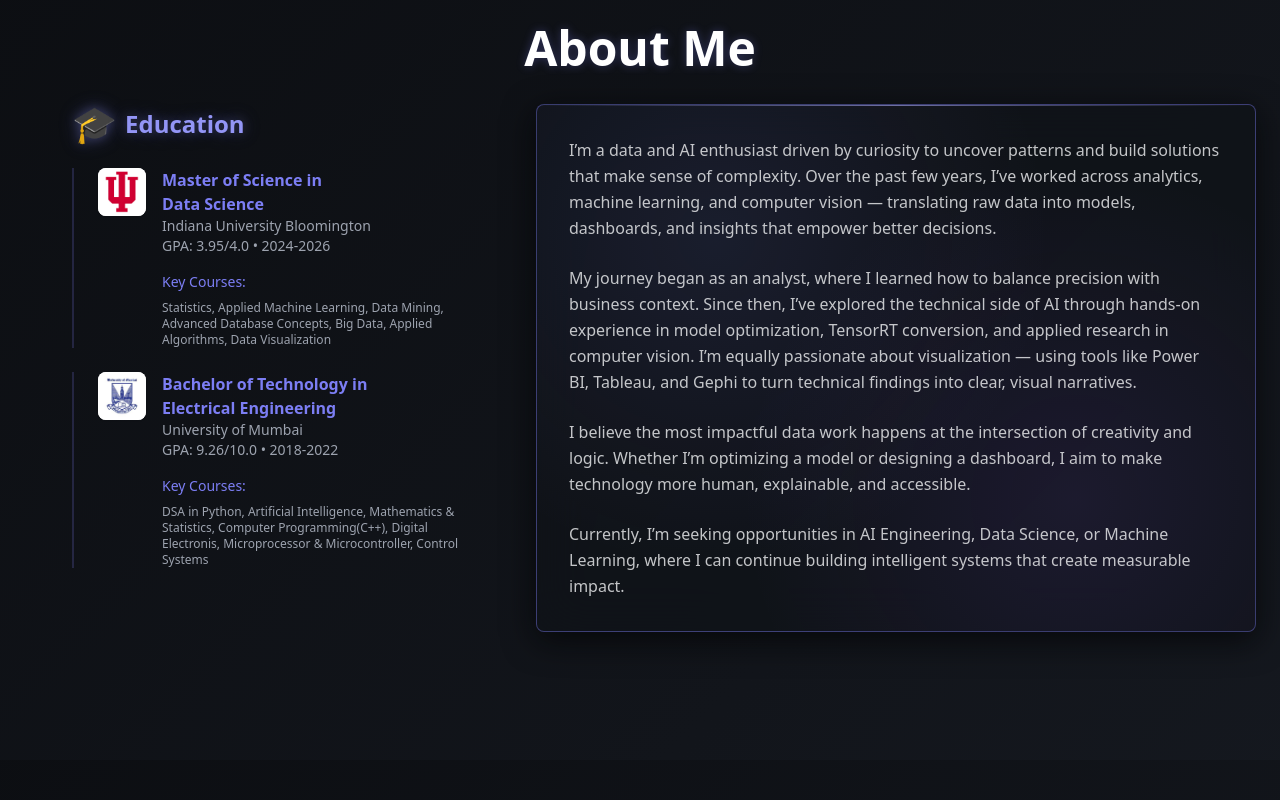
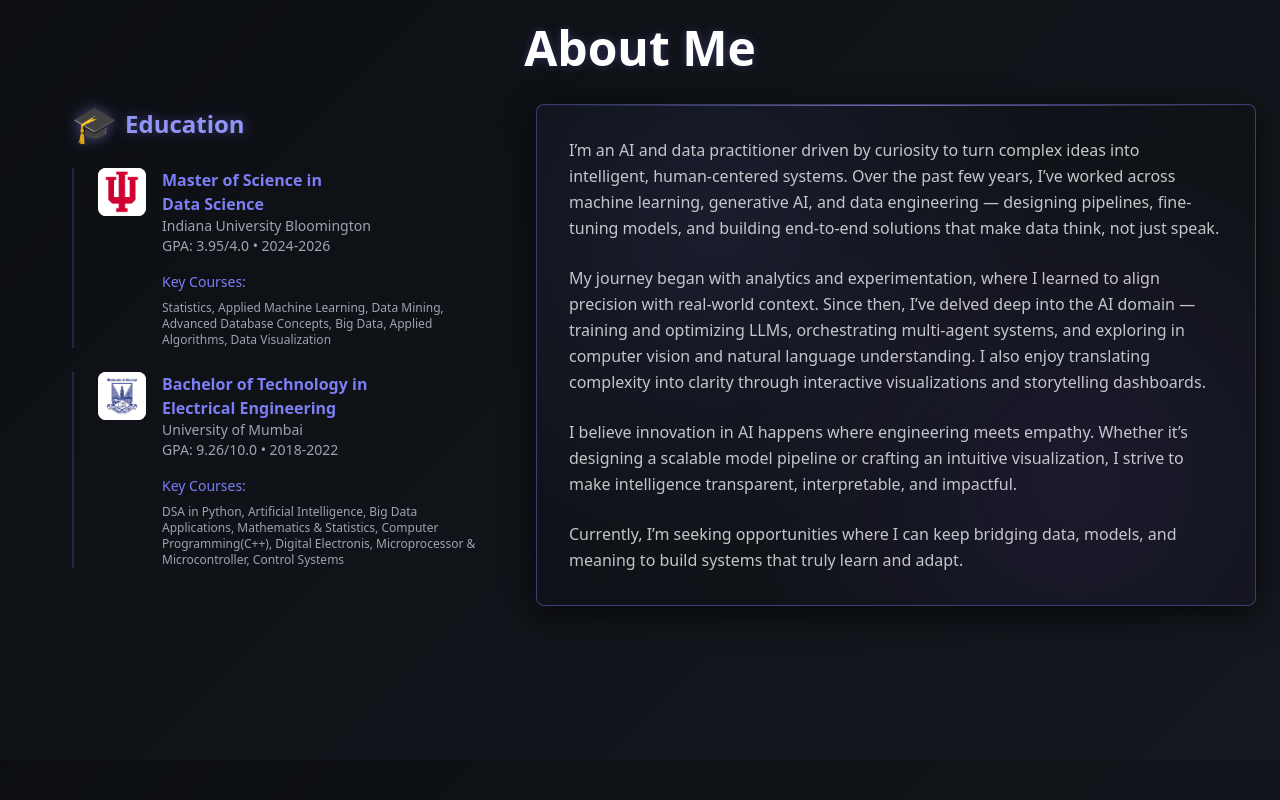
Before and after one commit to NeelShah09/neelshah09.github.io, a React (Vite) app: page / in a window 1280 px wide. Shown: the part 840-1640 px from the top of the page. Built offline with nearby package versions, Linux system fonts and the light colour scheme; the HTML template or start-up script is replaced by a standard one.

Commit message:
Minor changes

```diff
--- a/src/components/AboutSection.tsx
+++ b/src/components/AboutSection.tsx
@@ -69,7 +69,7 @@ const AboutSection = () => {
                   <div className="ml-16">
                     <h5 className="text-sm font-medium text-primary mb-2">Key Courses:</h5>
                     <div className="grid grid-cols-1 gap-1 text-xs text-muted-foreground">
-                      <span>DSA in Python, Artificial Intelligence, Mathematics & Statistics, Computer Programming(C++), Digital Electronis, Microprocessor & Microcontroller, Control Systems</span>
+                      <span>DSA in Python, Artificial Intelligence, Big Data Applications, Mathematics & Statistics, Computer Programming(C++), Digital Electronis, Microprocessor & Microcontroller, Control Systems</span>
                     </div>
                   </div>
                 </div>
@@ -83,28 +83,28 @@ const AboutSection = () => {
                   {/* Introduction */}
                   <div className="space-y-2">
                     <p className="text-foreground/80 leading-relaxed">
-                      I’m a data and AI enthusiast driven by curiosity to uncover patterns and build solutions that make sense of complexity. Over the past few years, I’ve worked across analytics, machine learning, and computer vision — translating raw data into models, dashboards, and insights that empower better decisions.
+                    I’m an AI and data practitioner driven by curiosity to turn complex ideas into intelligent, human-centered systems. Over the past few years, I’ve worked across machine learning, generative AI, and data engineering — designing pipelines, fine-tuning models, and building end-to-end solutions that make data think, not just speak.
                     </p>
                   </div>
 
                   {/* Paragraph 1 - Academic Foundation */}
                   <div className="space-y-2">
                     <p className="text-foreground/80 leading-relaxed">
-                      My journey began as an analyst, where I learned how to balance precision with business context. Since then, I’ve explored the technical side of AI through hands-on experience in model optimization, TensorRT conversion, and applied research in computer vision. I’m equally passionate about visualization — using tools like Power BI, Tableau, and Gephi to turn technical findings into clear, visual narratives.
+                    My journey began with analytics and experimentation, where I learned to align precision with real-world context. Since then, I’ve delved deep into the AI domain — training and optimizing LLMs, orchestrating multi-agent systems, and exploring in computer vision and natural language understanding. I also enjoy translating complexity into clarity through interactive visualizations and storytelling dashboards.
                     </p>
                   </div>
 
                   {/* Paragraph 2 - Professional Experience */}
                   <div className="space-y-2">
                     <p className="text-foreground/80 leading-relaxed">
-                      I believe the most impactful data work happens at the intersection of creativity and logic. Whether I’m optimizing a model or designing a dashboard, I aim to make technology more human, explainable, and accessible.
+                    I believe innovation in AI happens where engineering meets empathy. Whether it’s designing a scalable model pipeline or crafting an intuitive visualization, I strive to make intelligence transparent, interpretable, and impactful.
                     </p>
                   </div>
 
                   {/* Paragraph 3 - Innovation & Impact */}
                   <div className="space-y-2">
                     <p className="text-foreground/80 leading-relaxed">
-                    Currently, I’m seeking opportunities in AI Engineering, Data Science, or Machine Learning, where I can continue building intelligent systems that create measurable impact.
+                    Currently, I’m seeking opportunities where I can keep bridging data, models, and meaning to build systems that truly learn and adapt.
                     </p>
                   </div>
                 </div>
--- a/src/components/ContactSection.tsx
+++ b/src/components/ContactSection.tsx
@@ -85,7 +85,7 @@ const ContactSection = () => {
                 </div>
                 <div className="flex items-center space-x-4 p-4 glass-effect rounded-lg hover:glow-effect transition-all duration-300">
                   <MapPin className="h-5 w-5 text-primary" />
-                  <span className="text-foreground">Bloomington, Indiana, United States</span>
+                  <span className="text-foreground">United States</span>
                 </div>
               </div>
 
```
